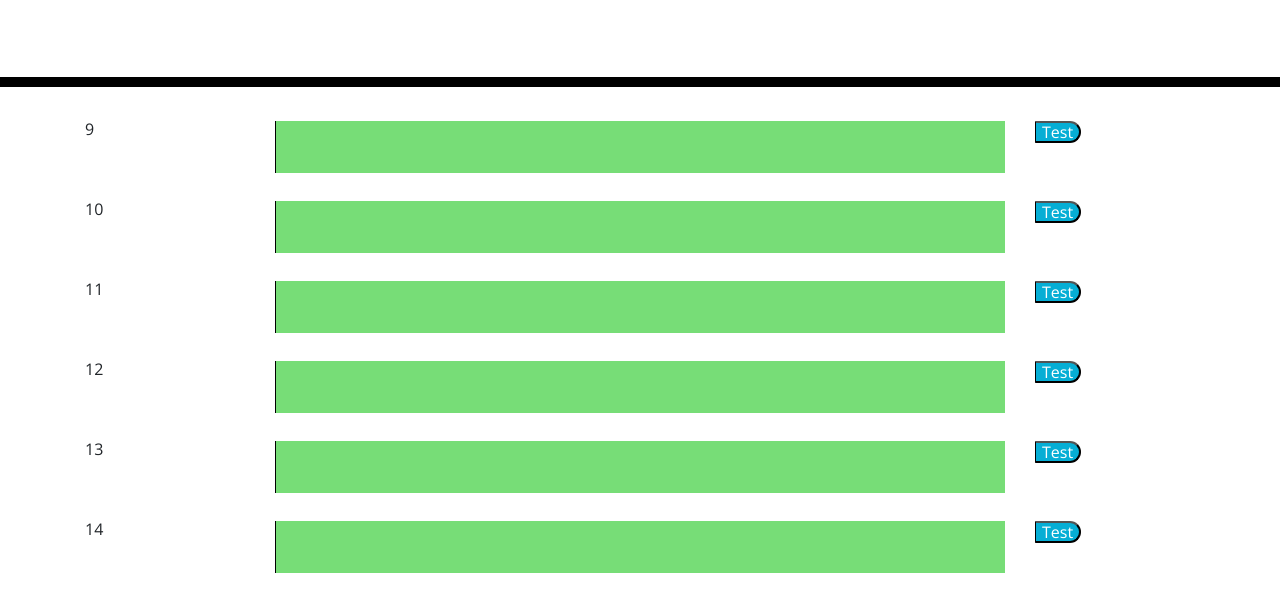
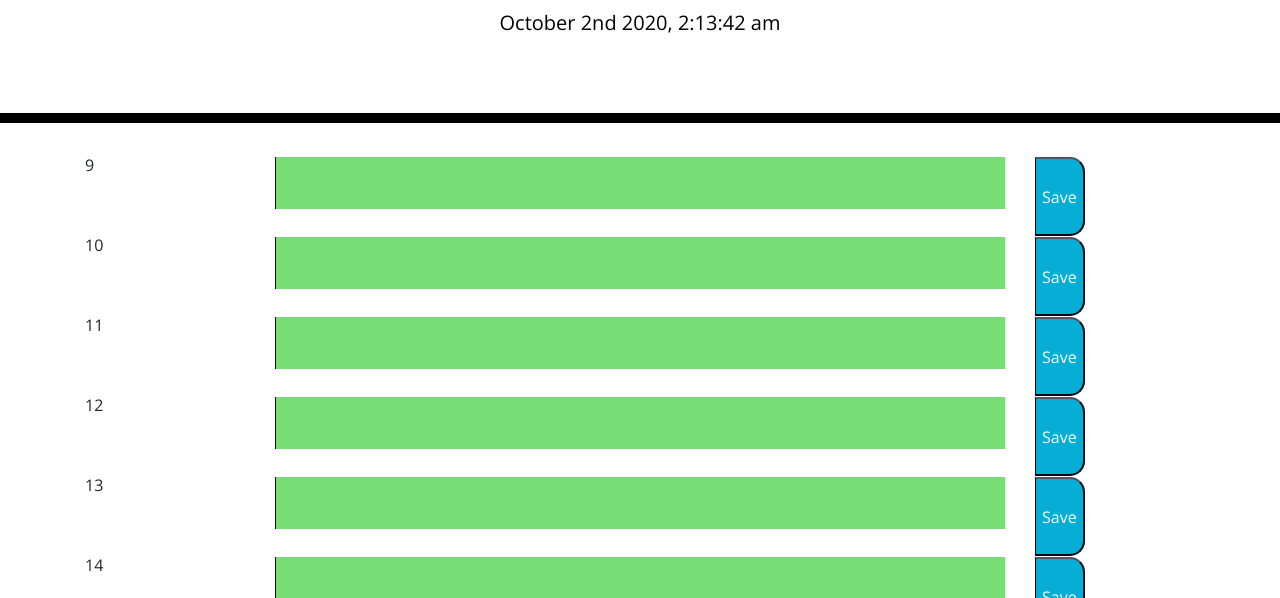
Before and after one commit to Jacobn88/Day-planner, a plain HTML site: page index.html in a window 1280 px wide. Shown: the part 181-779 px from the top of the page. Drawn offline with nearby package versions, Linux system fonts and the light colour scheme.

Commit message:
save state on button click

```diff
--- a/script.js
+++ b/script.js
@@ -1,11 +1,6 @@
-// <!-- <div class="row">
-// <div class="col-md-12">
-//   <div class="row">
-//     <div class="col-md-2"></div>
-//     <div class="col-md-8"></div>
-//     <div class="col-md-2"></div>
-//   </div> -->
 const M = moment();
+
+$("#currentDay").text(M.format('MMMM Do YYYY, h:mm:ss a'));
 
 var outMostRow = $("<div>");
 outMostRow.addClass("row");
@@ -29,14 +24,15 @@ for (var i = 0; i < 8; i++) {
     textCol.addClass("col-md-8");
     innerRow.append(textCol);
     var newTextArea = $("<textarea>");
-    if(i+9 > M.hour()){
-       newTextArea.addClass("future");
-    }else if(i+9 < M.hour()){
+    if (i + 9 > M.hour()) {
+        newTextArea.addClass("future");
+    } else if (i + 9 < M.hour()) {
         newTextArea.addClass("past");
-    }else{
+    } else {
         newTextArea.addClass("present");
     }
-
+    newTextArea.attr("id", "textArea-" + i);
+    newTextArea.val(localStorage.getItem("textArea-" + i));
     textCol.append(newTextArea);
 
     var btnCol = $("<div>");
@@ -44,10 +40,15 @@ for (var i = 0; i < 8; i++) {
     innerRow.append(btnCol);
 
     var saveBtn = $('<button/>')
-        .text('Test')
-        .click(function () { alert('hi'); });
+        .text('Save')
+        .attr('id', 'btn-' + i)
+        .click(saveItem);
     saveBtn.addClass("saveBtn");
     btnCol.append(saveBtn);
-
-
 }
+function saveItem(event) {
+    var element = event.target;
+    var index = element.id.substring(4);
+    var id = "textArea-" + index;
+    localStorage.setItem(id, $("#" + id).val());
+}
--- a/style.css
+++ b/style.css
@@ -64,6 +64,7 @@ textarea{
   border-bottom-right-radius: 15px;
   background-color: #06AED5;
   color: white;
+  height: 100%;
 }
 
 .saveBtn i:hover {
```
Also changed, not shown: index.html (+0 -10 lines).
